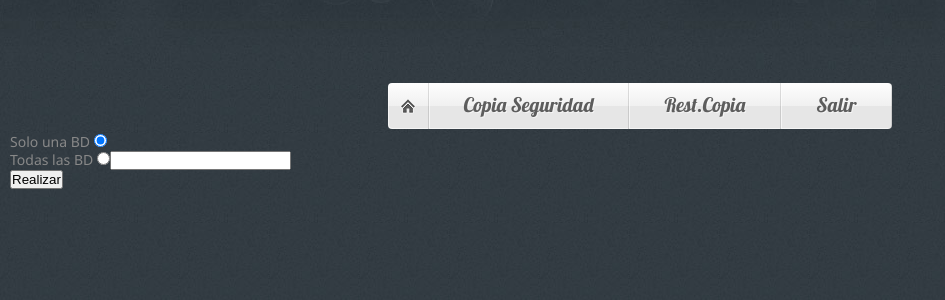
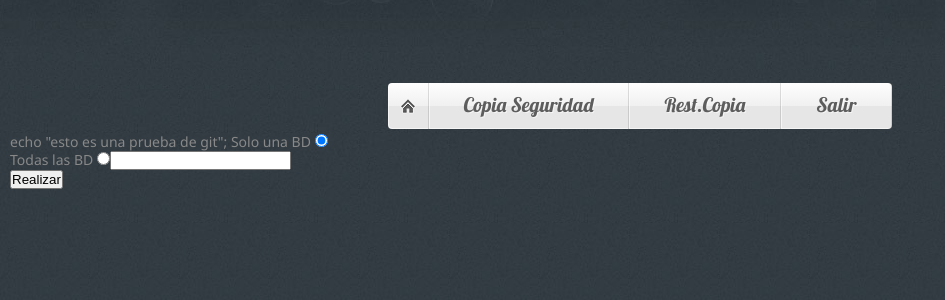
Before and after one commit to sao-ribera/CopiasSeguridadPHP, a PHP site: page /index.php in a window 1280 px wide. Shown: the part 227-527 px from the top of the page, without its empty margins (0-945 px from the left). Run offline with PHP 8.4, Linux system fonts and the light colour scheme.

Commit message:
Es nuestro segundo commit

```diff
--- a/index.php
+++ b/index.php
@@ -38,6 +38,7 @@
          <?php
         echo'<from action = "RealizarCopia.php>" method = "POST">
 
+        echo "esto es una prueba de git";
 
         Solo una BD
         <input type="radio" name="rbcopia" value="0" checked="checked"/>
```
